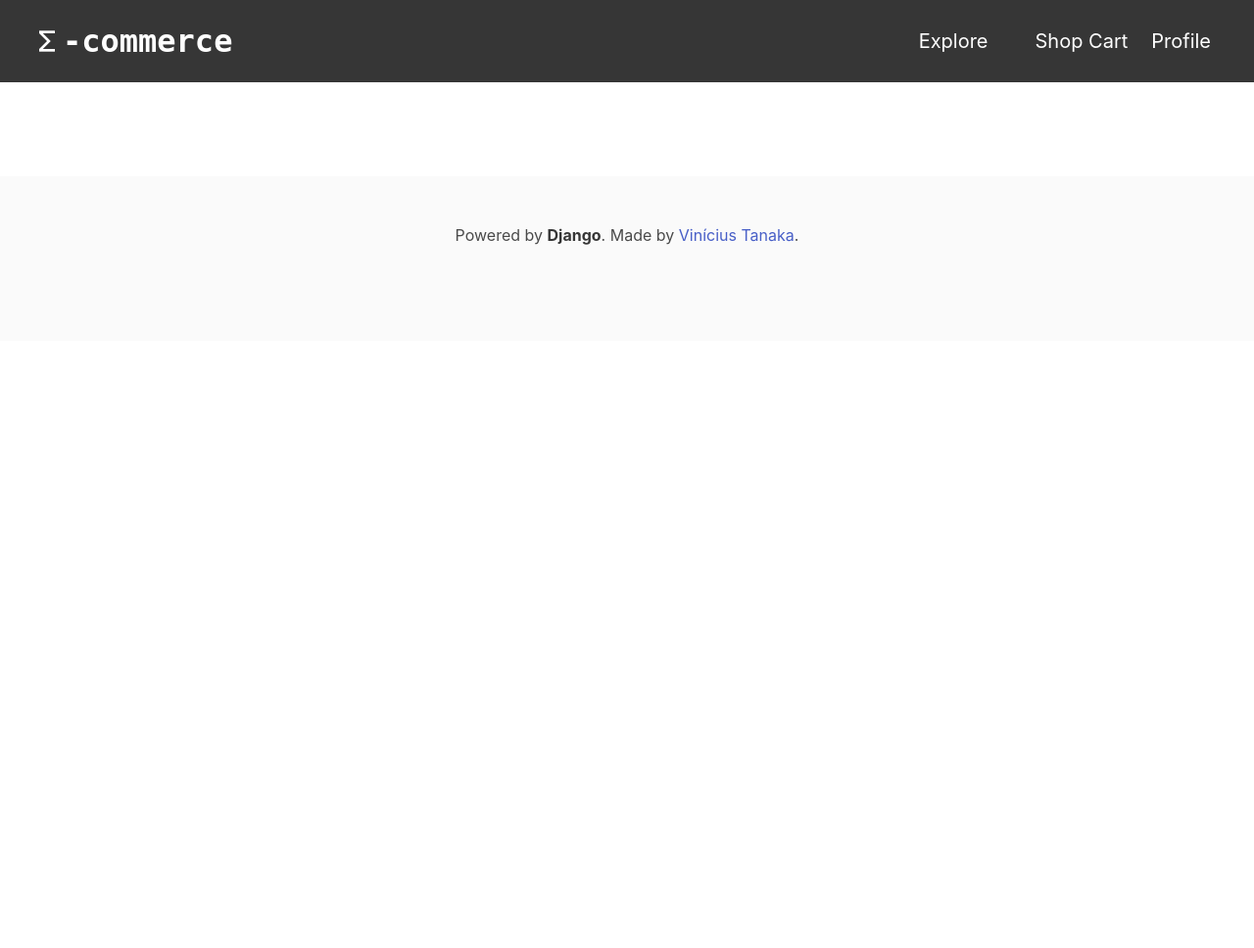
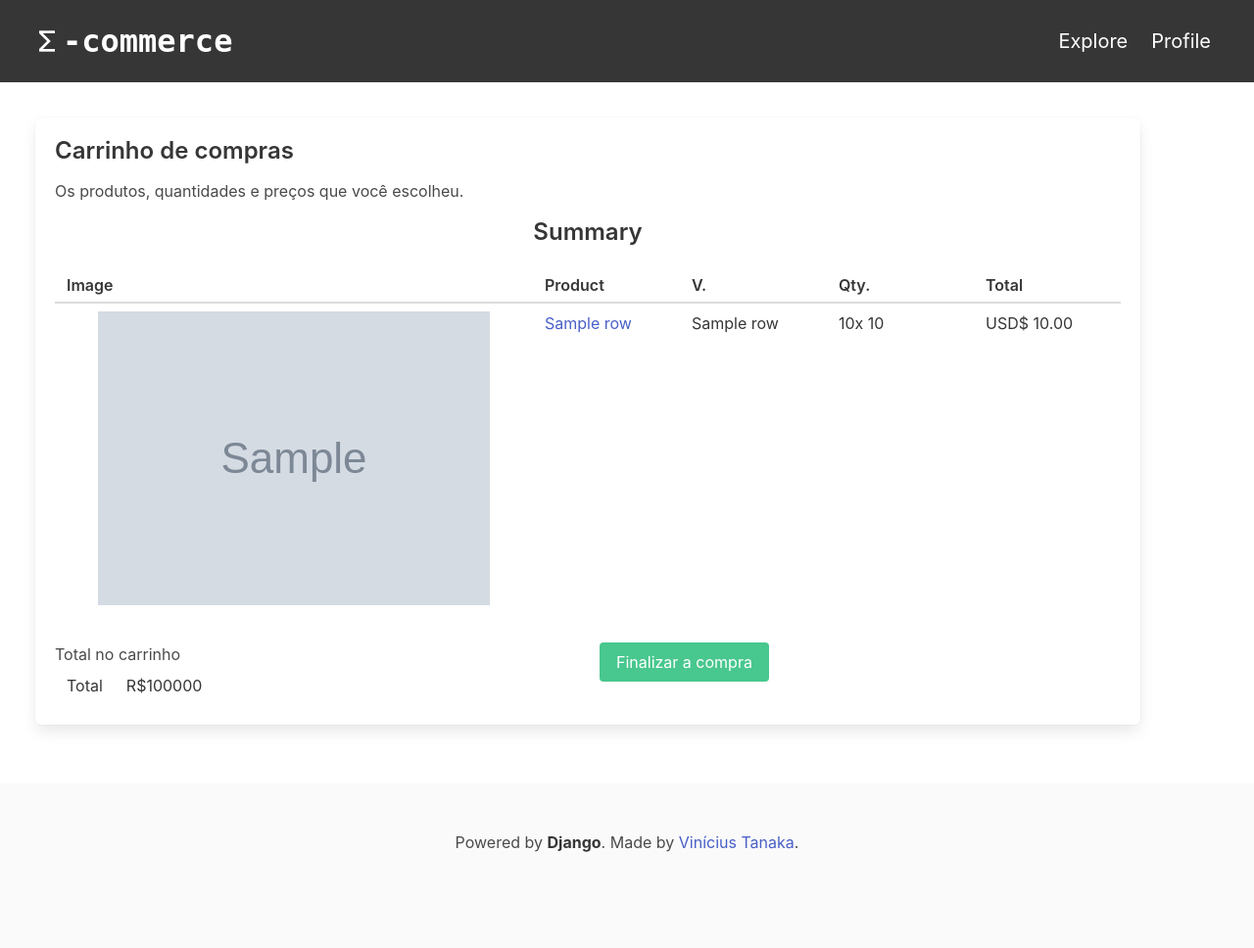
Before and after one commit to vimassaru/django_ecommerce, a Django app: template product/templates/product/shop_cart.html in a window 1280 px wide. Shown: the whole page at 98% size. Before the commit the page ends 250 px from the top, so only its background shows below. Run offline with Django 4.2, Linux system fonts and the light colour scheme; the template is opened without the code that fills it: most values are stand-ins (such as "Sample title", 1, 10 or a date in 2020); grey boxes marked "Sample" are stand-in pictures; some libraries are stand-ins or nearby versions.

Commit message:
Adding Shopping Cart Views and Logic

```diff
--- a/base_static/global/css/style.css
+++ b/base_static/global/css/style.css
@@ -1,2 +1,6 @@
 @import "https://cdn.jsdelivr.net/npm/bulma@0.9.4/css/bulma.min.css";
 @import "https://cdn.jsdelivr.net/npm/@mdi/font@7.2.96/css/materialdesignicons.min.css";
+
+th {
+  min-width: 150px;
+}
--- a/base_templates/global/partials/_navbar.html
+++ b/base_templates/global/partials/_navbar.html
@@ -1,3 +1,5 @@
+{% load vmfilters %}
+
 <nav class="navbar is-dark is-transparent is-spaced">
   <div class="container">
     <div class="navbar-brand title is-3 is-family-monospace has-text-white-ter">
@@ -19,14 +21,23 @@
   <div id="navMenu" class="navbar-menu subtitle">
     <div class="navbar-start">
       <a href="{% url 'product:list' %}" class="navbar-item">Explore</a>
-      <a href="#" class="navbar-item">
+      {% if request.session.shop_cart %}
+        <a href="{% url 'product:shopcart' %}" class="navbar-item">
+          <div class="container">
             <span class="icon">
               <i class="fa-solid fa-cart-shopping"></i>
+            </span>
+            <span>
+              <strong class="content has-text-light">
+                {{ request.session.shop_cart | total_shop_cart_amount }}x
+              </strong>
             </span>
             <span class="content">
               Shop Cart
             <span>
+          </div>
         </a>
+      {% endif %}
       <a href="#" class="navbar-item">Profile</a>
     </div>
   </div>
--- a/product/templates/product/shop_cart.html
+++ b/product/templates/product/shop_cart.html
@@ -1,7 +1,107 @@
 {% extends 'global/index.html' %}
+{% load vmfilters %}
+{% load static %}
 
 {% block content %}
 
-{{ request.session.shop_cart }}
+  <div class="box">
+  {% if shop_cart %}
+    <div class="columns">
+      <div class="column">
+          <div class="content">
+            <h3>Carrinho de compras</h3>
+            <p class="lead">Os produtos, quantidades e preços que você escolheu.</p>
 
+            <div class="table-container">
+              <table class="table is-striped is-fullwidth is-hoverable">
+                <caption class="title is-4">
+                  Summary
+                </caption>
+                <thead>
+                  <tr>
+                    <th class="title is-6">Image</th>
+                    <th class="title is-6">Product</th>
+                    <th class="title is-6">V.</th>
+                    <th class="title is-6">Qty.</th>
+                    <th class="title is-6">Total</th>
+                  </tr>
+                </thead>
+                <tbody>
+                  {% for row in shop_cart.values %}
+                    <tr>
+                        <td>
+                          <figure class="image is-256x256">
+                            <img alt="Product Image"
+                            src="{% get_media_prefix %}{{ row.image }}">
+                          </figure>
+                        </td>
+                        <td>
+                            <a href="{% url 'product:detail' row.slug %}">
+                              {{ row.product_name }}
+                            </a>
+                            <a class="icon has-text-danger"
+                              href="{% url 'product:removefromcart' %}?vid={{ row.id_variation }} ">
+                              <i class="fas fa-times-circle"
+                                aria-hidden="true"></i>
+                            </a>
+                        </td>
+                        <td> {{ row.variation_name }} </td>
+                        <td>
+                          {{ row.amount }}x
+                          {% if row.unit_off_price %}
+                            {{ row.unit_off_price }}
+                          {% else %}
+                          {{ row.unit_off_price }}
+                          {% endif %}
+                        </td>
+
+                        {% if row.quantitative_off_price %}
+                          <td>
+                            {{ row.quantitative_off_price | price_formatted }}
+                          </td>
+                        {% else %}
+                          <td>
+                            {{ row.quantitative_price  | price_formatted }}
+                          </td>
+                        {% endif %}
+
+                      </tr>
+                  {% endfor %}
+                </tbody>
+              </table>
+            </div>
+          </div>
+      </div>
+    </div>
+
+    <div class="columns">
+      <div class="column">
+          <p class='lead'>Total no carrinho</p>
+
+          <div class='table-responsive'>
+              <table class="table">
+                  <tr>
+                      <td class="font-weight-bold">Total</td>
+                      <td>R$100000</td>
+                  </tr>
+              </table>
+          </div>
+      </div>
+      <div class="column">
+          <a class="button is-success" href="#">
+              Finalizar a compra
+          </a>
+      </div>
+    </div>
+
+  {% else %}
+    <div class="columns">
+      <div class="column">
+        <div class="content">
+          <h3 class="title">Shop Cart</h3>
+          <p class="subtitle">Your shopping cart is empty</p>
+        </div>
+      </div>
+  {% endif %}
+  </div>
 {% endblock content %}
--- a/product/templatetags/vmfilters.py
+++ b/product/templatetags/vmfilters.py
@@ -7,3 +7,8 @@ register = Library()
 @register.filter
 def price_formatted(value):
     return utils.us_price_formatted(value)
+
+
+@register.filter
+def total_shop_cart_amount(shop_cart):
+    return utils.total_shop_cart_amount(shop_cart)
--- a/utils/utils.py
+++ b/utils/utils.py
@@ -1,2 +1,6 @@
 def us_price_formatted(value):
     return f'USD$ {value:.2f}'
+
+
+def total_shop_cart_amount(shop_cart):
+    return sum([item['amount'] for item in shop_cart.values()])
```
Also changed, not shown: product/views.py (+33 -2 lines). Lines whose indentation alone changed are shown as unchanged.
